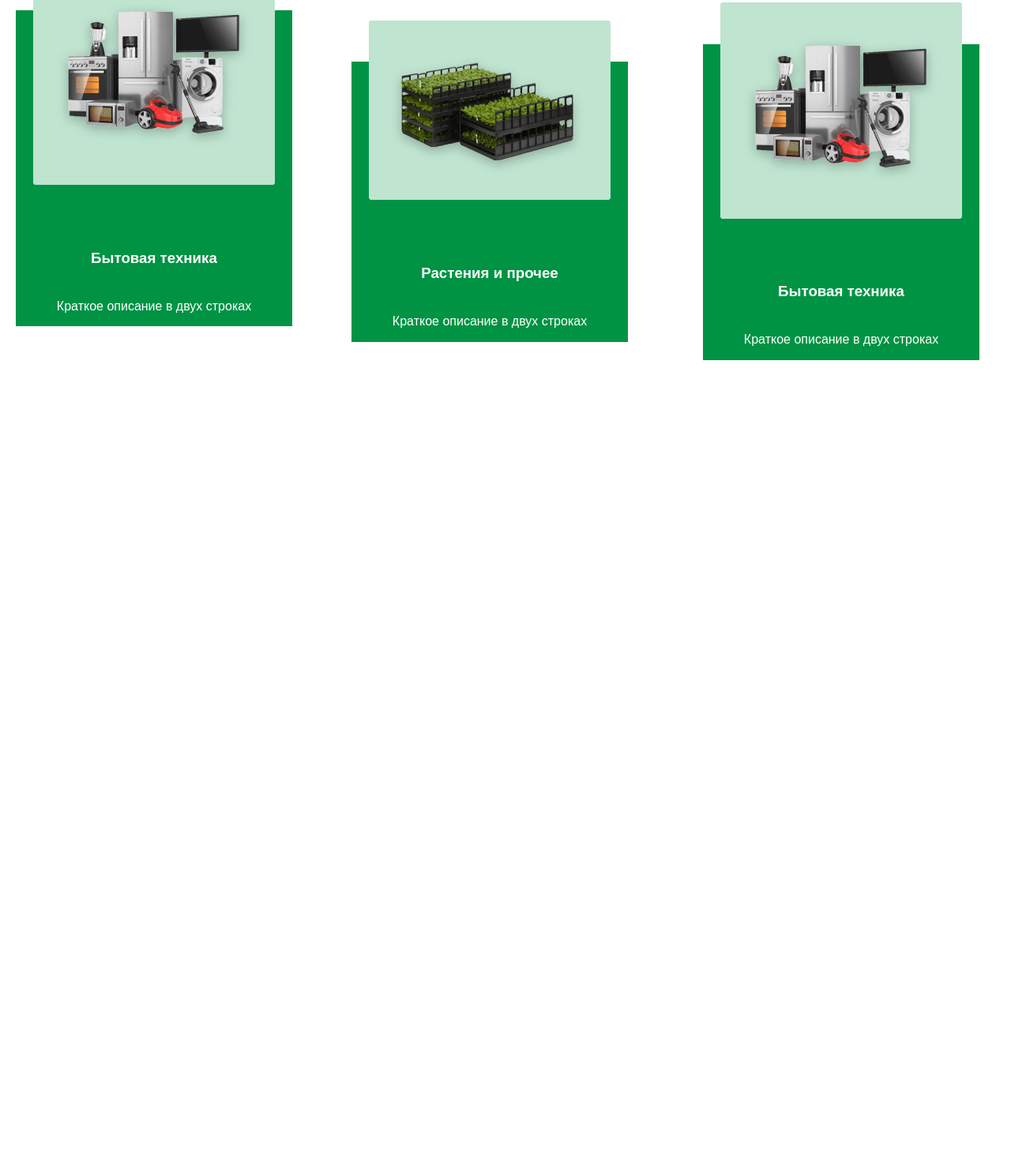
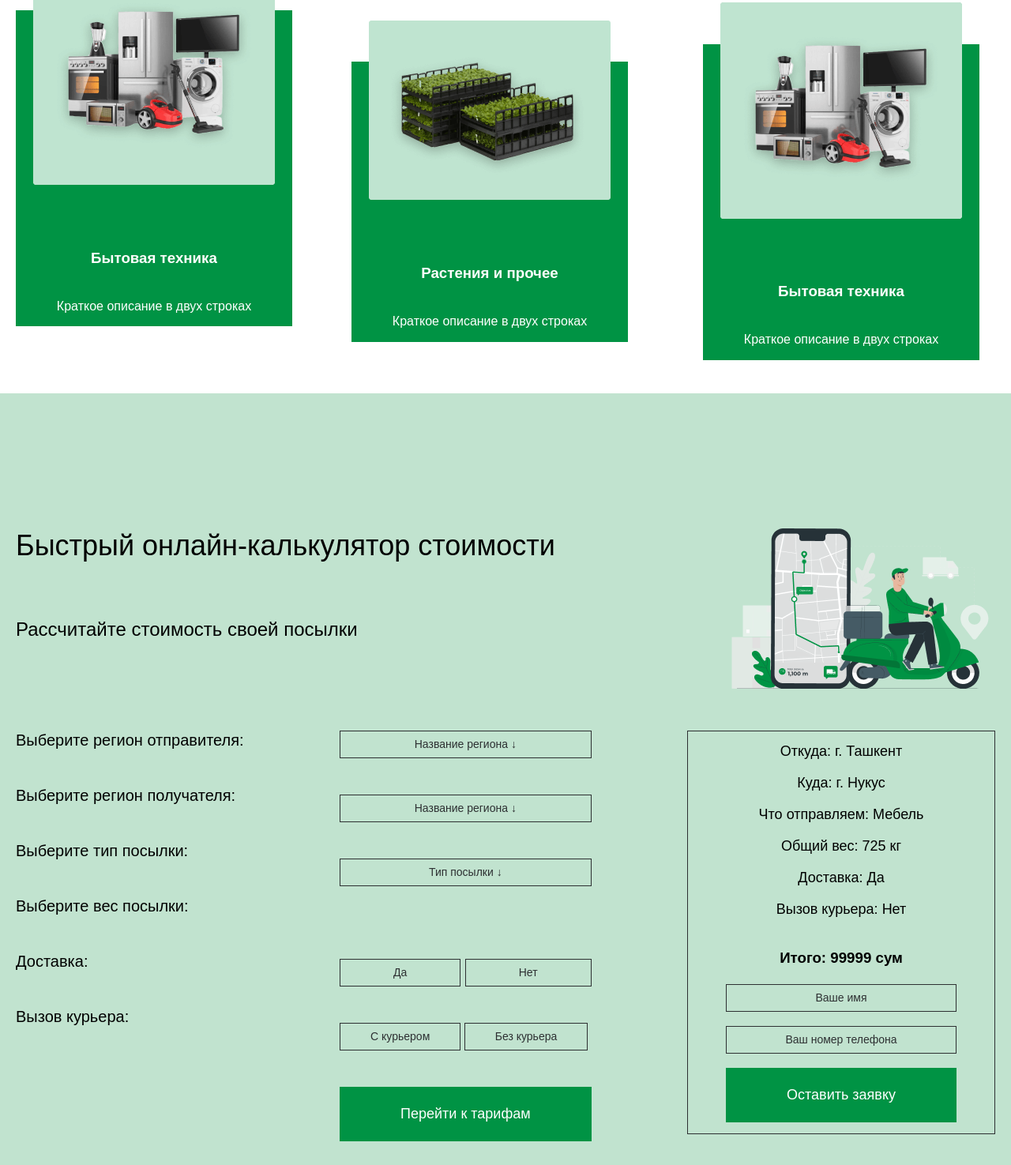
Before and after one commit to alimardon28/dms-project, a plain HTML site: page index.html in a window 1280 px wide. Shown: the part 3308-4783 px from the top of the page at 79% size. Before the commit the page ends 3806 px from the top, so only its background shows below. Drawn offline with Linux system fonts and the light colour scheme.

Commit message:
finished calculator section and finished calculator section revponsive

```diff
--- a/index.html
+++ b/index.html
@@ -289,7 +289,78 @@
           </ul>
         </div>
       </section>
-      <section class="calculator"></section>
+
+      <section class="calculator">
+        <div class="container">
+          <div class="calculator__onlayn">
+                 <div class="calculator__onlayn-moto">
+                    <div class="calculator__onlayn-moto--top">
+                      <h2 class="calculator__onlayn-moto--top-heading">Быстрый онлайн-калькулятор стоимости </h2>
+                      <p class="calculator__onlayn-moto--top-desc">Рассчитайте стоимость своей посылки</p>
+                    </div>
+                    <img class="calculator__onlayn-moto--img" src="./images/Group.png" alt="images">
+                 </div>
+
+                 <ul class="calculator__onlayn-list">
+                   <li class="calculator__onlayn-list--item">
+                     <p class="calculator__onlayn-list--item-desc">
+                      Выберите регион отправителя:
+                     </p>
+                     <p class="calculator__onlayn-list--item-desc">
+                      Выберите регион получателя:
+                    </p>
+                    <p class="calculator__onlayn-list--item-desc">
+                      Выберите тип посылки:
+                    </p>
+                    <p class="calculator__onlayn-list--item-desc">
+                      Выберите вес посылки:
+                     </p>
+                     <p class="calculator__onlayn-list--item-desc">
+                      Доставка:
+                    </p>
+                    <p class="calculator__onlayn-list--item-desc">
+                      Вызов курьера:
+                    </p>
+                   </li>
+                   <li class="calculator__onlayn-list--item">
+                     <button class="calculator__onlayn-list--item-button">Название региона ↓</button>
+                     <button class="calculator__onlayn-list--item-button">Название региона ↓</button>
+                     <button class="calculator__onlayn-list--item-button">Тип посылки ↓</button>
+                     <p  class="calculator__onlayn-list--item-desc" class="calculator__onlayn-list--item-desc">
+                      <span></span>
+                     </p>
+                      <div class="calculator__onlayn-list--item-buttonBox">
+                        <button class="calculator__onlayn-list--item-button">Да</button>
+                        <button class="calculator__onlayn-list--item-button">Нет</button>
+                      </div>
+                      <div class="calculator__onlayn-list--item-buttonBoxes">
+                        <button class="calculator__onlayn-list--item-button">С курьером</button>
+                        <button class="calculator__onlayn-list--item-button">Без курьера</button>
+                      </div>
+                      <button class="btn">Перейти к тарифам</button>
+                   </li>
+                   <li class="calculator__onlayn-list--item">
+                     <div class="calculator__onlayn-list--item-elements">
+                      <p class="calculator__onlayn-list--item-desc"> Откуда:<span> г. Ташкент</span></p>
+                      <p class="calculator__onlayn-list--item-desc">Куда:<span> г. Нукус</span></p>
+                      <p class="calculator__onlayn-list--item-desc"> Что отправляем:<span> Мебель</span></p>
+                      <p class="calculator__onlayn-list--item-desc"> Общий вес: <span>725 кг</span></p>
+                      <p class="calculator__onlayn-list--item-desc">Доставка: <span> Да</span></p>
+                     <p class="calculator__onlayn-list--item-desc">Вызов курьера: <span> Нет</span></p>
+                     <h3 class="calculator__onlayn-list--item-heading">Итого: <span> 99999 сум</span></h3>
+                       <div class="calculator__onlayn-list--item-bottonDiv">
+                        <button class="calculator__onlayn-list--item-button">Ваше имя</button>
+                        <button class="calculator__onlayn-list--item-button">Ваш номер телефона</button>
+                       </div>
+                       <div class="calculator__onlayn-list--item-bottonDiv">
+                         <button class="btn">Оставить заявку</button>
+                       </div>
+                     </div>
+                   </li>
+                 </ul>
+          </div>
+        </div>
+      </section>
       <section class="lines"></section>
       <section class="ourbranches"></section>
     </main>
--- a/scss/all-blocks/_calculator.scss
+++ b/scss/all-blocks/_calculator.scss
@@ -0,0 +1,184 @@
+.calculator{
+    background-color: #C1E3CF;
+    padding-top: 99px;
+
+    &__onlayn{
+       display: flex;
+       flex-direction: column;
+       padding-top: 72px;
+       padding-bottom: 30px;
+       margin: 0;
+    }
+
+    &__onlayn-moto{
+         display: flex;
+         justify-content: space-between;
+         flex-wrap: wrap;
+    }
+    &__onlayn-moto--top-heading{
+        font-weight: 400;
+        font-size: 36px;
+        line-height: 44px;
+        margin: 0;
+        padding: 0;
+    }
+    &__onlayn-moto--top-desc{
+        font-weight: 400;
+        font-size: 24px;
+        line-height: 29px;
+        margin: 0;
+        padding-top: 69px;
+    }
+    &__onlayn-moto--img{
+        width: 350px;
+        height: 203px;
+    }
+    &__onlayn-list{
+       display: flex;
+       justify-content: space-between;
+       flex-wrap: wrap;
+       list-style: none;
+       margin: 0;
+       padding: 53px 0px 0px 0px;
+    }
+    &__onlayn-list--item{
+       display: flex;
+       flex-direction: column;
+    }
+
+    &__onlayn-list--item-desc{
+        font-weight: 400;
+        font-size: 20px;
+        line-height: 24px;
+        margin: 0;
+        padding-bottom:46px;
+    }
+
+    &__onlayn-list--item-button{
+        margin-bottom: 46px;
+        background-color: rgba(0, 0, 0, 0);
+        font-weight: 400;
+        font-size: 14px;
+        line-height: 17px;
+        text-align: center;
+        color: #2D3032;
+        border: 1px solid #2D3032;
+        padding: 8px 10px;
+        cursor: pointer;
+        outline: none;
+    }
+
+    &__onlayn-list--item-buttonBox{
+       display: flex;
+       align-items: center;
+       justify-content: space-between;
+    }
+
+    &__onlayn-list--item-buttonBox > &__onlayn-list--item-button{
+        padding: 8px 67px;
+    }
+
+    &__onlayn-list--item-buttonBoxes > &__onlayn-list--item-button{
+        padding: 8px 38px;
+    }
+
+    &__onlayn-list--item-elements{
+        border: 1px solid #2D3032;
+        padding: 14px 48px;
+    }
+
+    &__onlayn-list--item-elements > &__onlayn-list--item-desc{
+          padding-bottom:18px;
+          font-size: 18px;
+          line-height: 22px;
+          text-align: center;
+    }
+
+    &__onlayn-list--item-heading{
+       text-align: center;
+    }
+
+    &__onlayn-list--item-bottonDiv{
+        text-align: center;
+        display: flex;
+        flex-direction: column;
+    }
+
+    &__onlayn-list--item-bottonDiv > &__onlayn-list--item-button{
+      margin-bottom: 18px;
+    }
+
+
+    @media screen and (max-width:769px) {
+        &__onlayn{
+            padding-top: 38px;
+        }
+        &__onlayn-moto{
+            display: flex;
+            flex-direction: column;
+            justify-content: center;
+        }
+
+        &__onlayn-moto--img{
+            text-align: center;
+            padding-top: 20px;
+        }
+        &__onlayn-moto--top-heading{
+            font-size: 30px;
+            line-height: 38px;
+        }
+        &__onlayn-moto--top-desc{
+            font-size: 21px;
+            line-height: 24px;
+            padding-top: 39px;
+        }
+
+        &__onlayn-list--item-desc{
+            font-size:18px;
+            line-height:19px;
+            padding-bottom:36px;
+        }
+
+        &__onlayn-list--item-button{
+            margin-bottom:19px;
+        }
+
+        &__onlayn-list--item-elements{
+            margin-top: 20px;
+            float: center;
+        }
+
+
+    }
+
+
+    @media screen and (max-width:426px){
+
+     &__onlayn-list{
+            display: flex;
+            align-items: center;
+            flex-direction: column;
+        }
+    &__onlayn-list--item-button{
+
+        width: 100%;
+    }
+
+    &__onlayn-list--item-buttonBox > &__onlayn-list--item-button:nth-child(2){
+        margin-left: 10px;
+    }
+
+    &__onlayn-list--item-bottonDiv > .btn{
+        padding: 19px 70px;
+    }
+    }
+    @media screen and (max-width:376px){
+        .calculator__onlayn-list--item-elements {
+            padding: 14px 38px;
+        }
+
+       &__onlayn-list--item-bottonDiv > .btn{
+           padding: 19px 50px;
+       }
+       }
+}
```
Also changed, not shown: css/main.min.css, images/Group.png (added), 1 other file.
